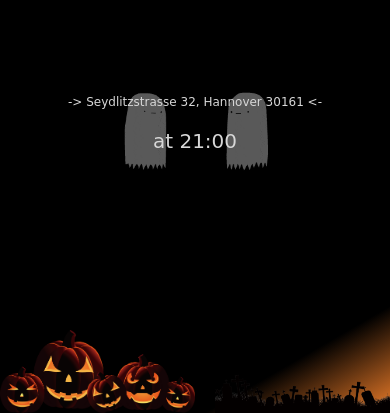
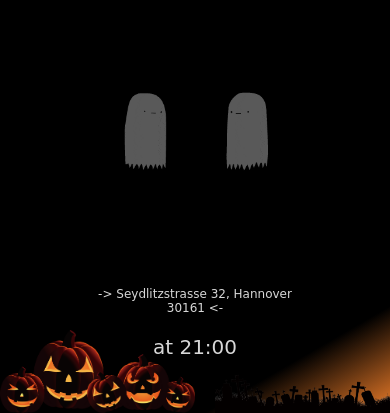
Before and after one commit to mbezruchko/helloween_party_2022, a plain HTML site: page index.html in a window 390 px wide. Shown: the part 431-844 px from the top of the page. Drawn offline with Linux system fonts and the light colour scheme; a web font is replaced by a local one.

Commit message:
udpated styles for mobile

```diff
--- a/index.html
+++ b/index.html
@@ -46,7 +46,7 @@
     }
     .spider-web-frame {
         position: absolute;
-        width: 600px;
+        width: 40vw;
         left: -16%;
         top: -7%;
         opacity: 0.4;
@@ -70,6 +70,7 @@
         font-size: 50px;
         color: rgb(154, 154, 154);
         margin-top: 80px;
+        line-height: 80px;
     }
     .promo--year {
         color: rgb(174, 44, 44);
@@ -79,7 +80,10 @@
         color: rgb(215, 215, 215);
         font-size: 10px;
         text-align: center;
-        margin-top: 25%;
+        position: absolute;
+        transform: translateX(-50%);
+        left: 50%;
+        bottom: 15%;
     }
     .address{
         font-size: 12px;
@@ -94,6 +98,7 @@
     .pngwing {
         position: absolute;
         bottom: 0;
+        z-index: -1;
     }
     .pngwing_1 {
         width: 35vw;
@@ -130,7 +135,7 @@
             transform: translateY(30%);
         }
         .info {
-            margin-top: 40%;
+            bottom: 4%;
         }
     }
 
```
